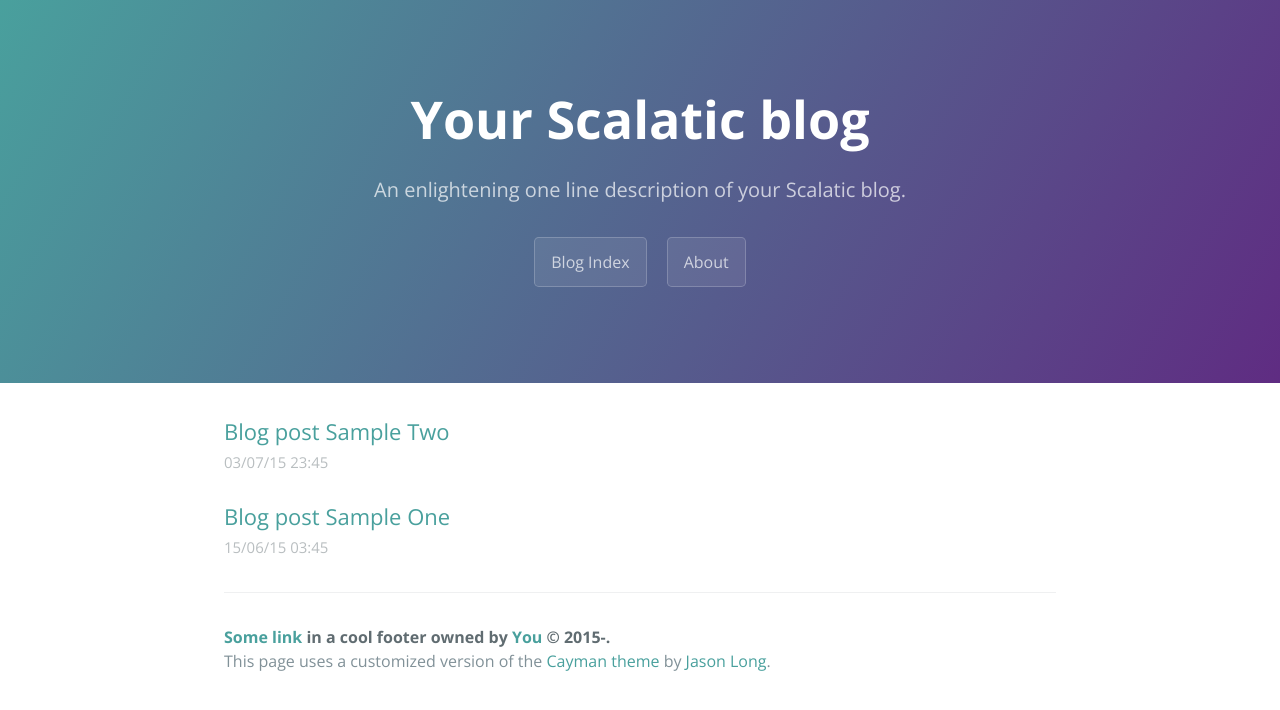
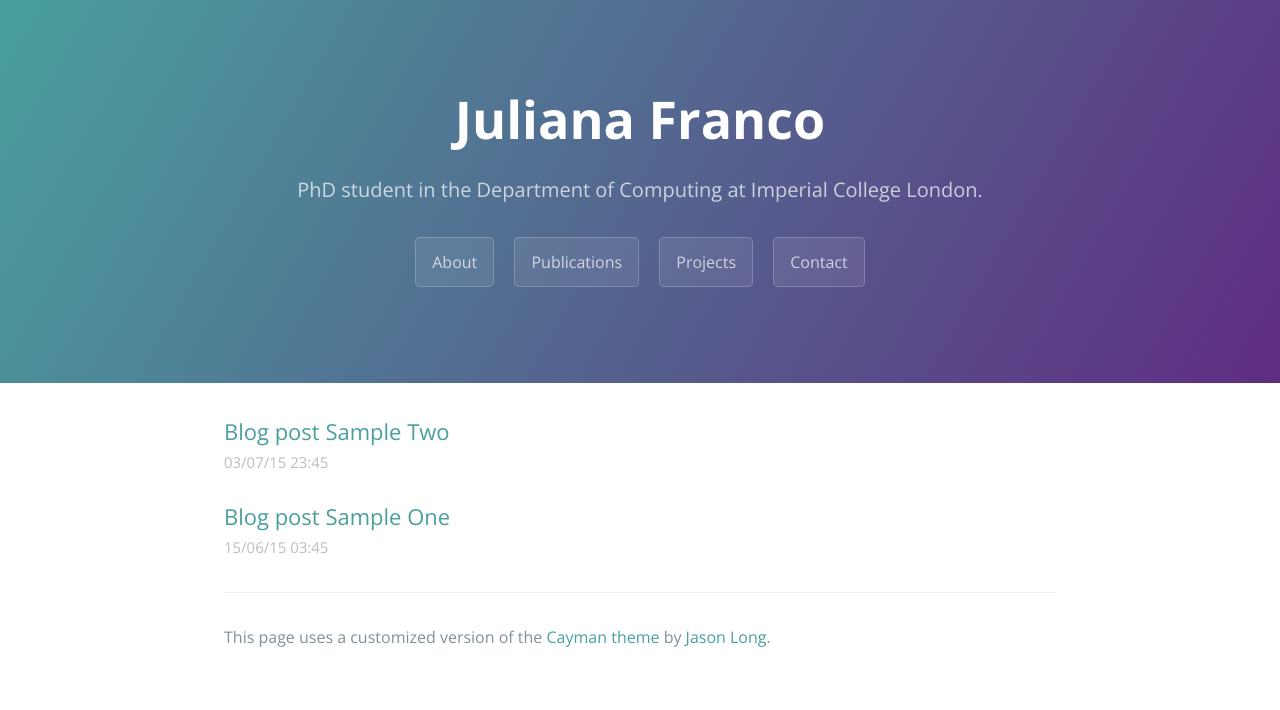
Before and after one commit to jupvfranco/jupvfranco.github.io, a plain HTML site: page index.html in a window 1280 px wide. Drawn offline with nearby package versions, Linux system fonts and the light colour scheme.

Commit message:
trying example

```diff
--- a/index.html
+++ b/index.html
@@ -12,10 +12,12 @@
 </head>
 <body>
   <section class="page-header">
-    <h1 class="project-name">Your Scalatic blog</h1>
-    <h2 class="project-tagline">An enlightening one line description of your Scalatic blog.</h2>
-    <a href="." class="btn">Blog Index</a>
-    <a href="." class="btn">About</a>
+    <h1 class="project-name">Juliana Franco</h1>
+    <h2 class="project-tagline">PhD student in the Department of Computing at Imperial College London.</h2>
+    <a href="./index.html" class="btn">About</a>
+    <a href="." class="btn">Publications</a>
+    <a href="." class="btn">Projects</a>
+    <a href="." class="btn">Contact</a>
   </section>
   <section class="main-content">
     <article>
@@ -31,7 +33,7 @@
       </header>
     </article>
     <footer class="site-footer">
-      <span class="site-footer-owner"><a href="">Some link</a> in a cool footer owned by <a href="">You</a> &copy; 2015-.</span>
+      <!-- <span class="site-footer-owner"><a href="">Some link</a> in a cool footer owned by <a href="">You</a> &copy; 2015-.</span> -->
       <span class="site-footer-credits">This page uses a customized version of the <a href="https://github.com/jasonlong/cayman-theme">Cayman theme</a> by <a href="https://twitter.com/jasonlong">Jason Long</a>.</span>
     </footer>
   </section>
```
